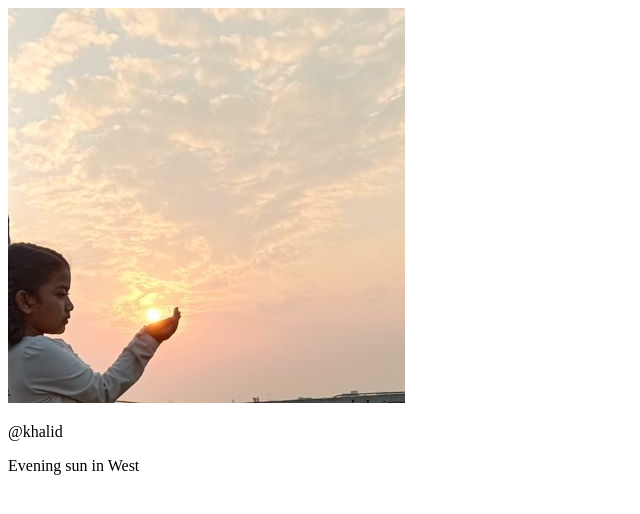
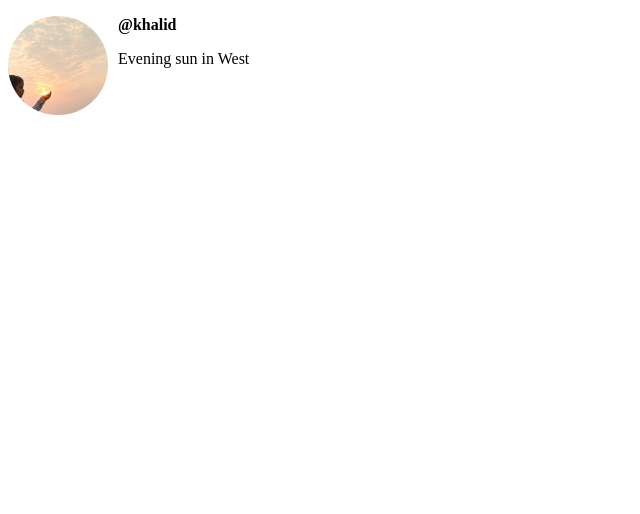
Before and after one commit to khalidNC/html_css_project_p1, a plain HTML site: page index.html in a window 1280 px wide. Shown: the whole page, without its empty margins (0-640 px from the left). Drawn offline with Linux system fonts and the light colour scheme.

Commit message:
Update index.html

```diff
--- a/index.html
+++ b/index.html
@@ -2,10 +2,22 @@
 <html>
   <head>
     <title>My first webpage</title>
+    <style>
+      img {
+        width: 100px;
+        border-radius: 50px;
+        float: left;
+        margin-right: 10px;
+      }
+
+      .username {
+        font-weight: bold;
+      }
+    </style>
   </head>
   <body>
     <img src="images/nameera.jpeg" >
-    <p>@khalid</p>
+    <p class="username">@khalid</p>
     <p>Evening sun in West</p>
   </body>
 </html>
```
